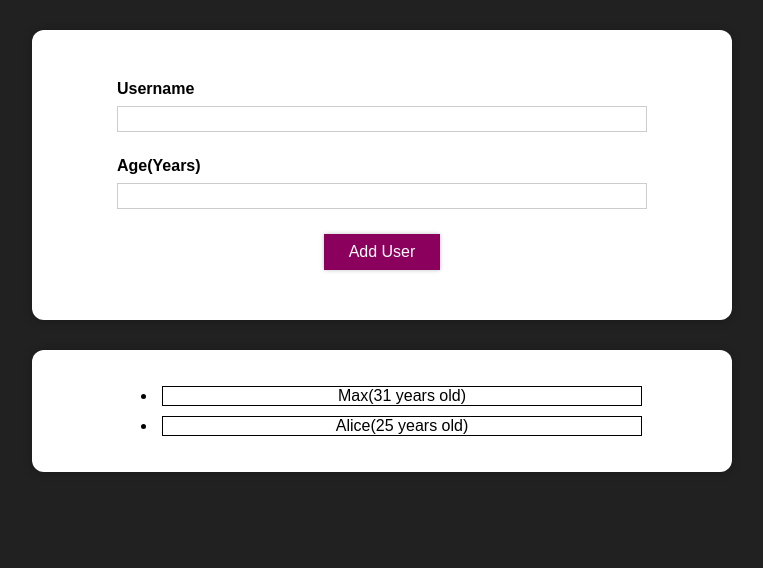
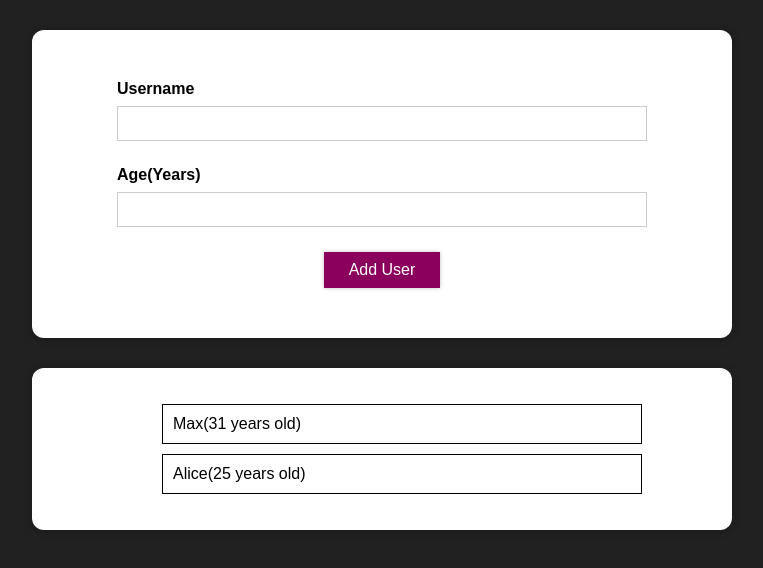
Before and after one commit to TriantafyllosFamprikatzis/user-lists-app, a React (Create React App) app: page / in a window 1280 px wide. Shown: the top 568 px of the page, without its empty margins (258-1021 px from the left). Built offline with nearby package versions, Linux system fonts and the light colour scheme.

Commit message:
Implement delete handler

```diff
--- a/src/App.js
+++ b/src/App.js
@@ -23,17 +23,35 @@ const App = () => {
 
   const addUserHandler = (user) => {
     setUsers((prevUsers) => {
-      return [user, ...prevUsers];
+      const updatedUsers = [user, ...prevUsers]
+      return updatedUsers;
     });
+  };
+
+  const deleteItemHandler = (userId) => {
+    setUsers((prevUsers) => {
+      const updatedUsers = prevUsers.filter(users => users.id !== userId);
+      return updatedUsers;
+    });
+  };
+
+  let content = (
+    <p style={{ textAlign: 'center' }}>No goals found. Maybe add one?</p>
+  );
+
+  if (users.length > 0) {
+    content = (
+      <Users items={users} deleteItem={deleteItemHandler} />
+    )
   };
 
   return(
     <div className="App">
       <Card>
-        <UserInput onAddUser={addUserHandler}/>
+        <UserInput onAddUser={addUserHandler} />
       </Card>
       <Card>
-        <Users items={users}/>
+        {content}
       </Card>
     </div>
   );
--- a/src/components/UI/Card/Card.js
+++ b/src/components/UI/Card/Card.js
@@ -3,7 +3,7 @@ import React from 'react';
 import './Card.css';
 
 const Card = (props) => {
-  const classes = "card " + props.className;
+  const classes = "card";
 
   return (
     <div className={classes}>{props.children}</div>
--- a/src/components/User/User.js
+++ b/src/components/User/User.js
@@ -3,10 +3,15 @@ import React from 'react';
 import styles from './User.module.css';
 
 const User = (props) => {
+
+  const deleteHandler = () => {
+    props.onDelete(props.id);
+  }
+
   return (
-    <li>
+    <li onClick={deleteHandler}>
       <div className={styles['user']}>
-        <div className={styles['user-info']}>{props.name + `(${props.age})`}</div>
+        <div className={styles['user__info']} id={props.id}>{props.name + `(${props.age})`}</div>
       </div>
     </li>
   );
--- a/src/components/User/User.module.css
+++ b/src/components/User/User.module.css
@@ -1,4 +1,5 @@
 .user {
+  cursor: pointer;
   border: 1px solid black;
   margin: 5px 5px 10px 5px;
 }
@@ -8,3 +9,7 @@
   text-align: left;
   padding: 10px;
 }
+
+ul li {
+  list-style: none;
+}
--- a/src/components/UserInput/UserInput.module.css
+++ b/src/components/UserInput/UserInput.module.css
@@ -20,6 +20,7 @@
   font: inherit;
   line-height: 24px;
   padding: 0 4px;
+  height: 35px;
 }
 
 .form-control input:focus {
--- a/src/components/Users/Users.js
+++ b/src/components/Users/Users.js
@@ -6,7 +6,13 @@ const Users = (props) => {
   return (
     <ul>
       {props.items.map((user) => (
-        <User key={user.id} name={user.name} age={user.age}></User>
+        <User
+          key={user.id}
+          name={user.name}
+          age={user.age}
+          id={user.id}
+          onDelete={props.deleteItem}
+        ></User>
       ))}
     </ul>
   );
```
